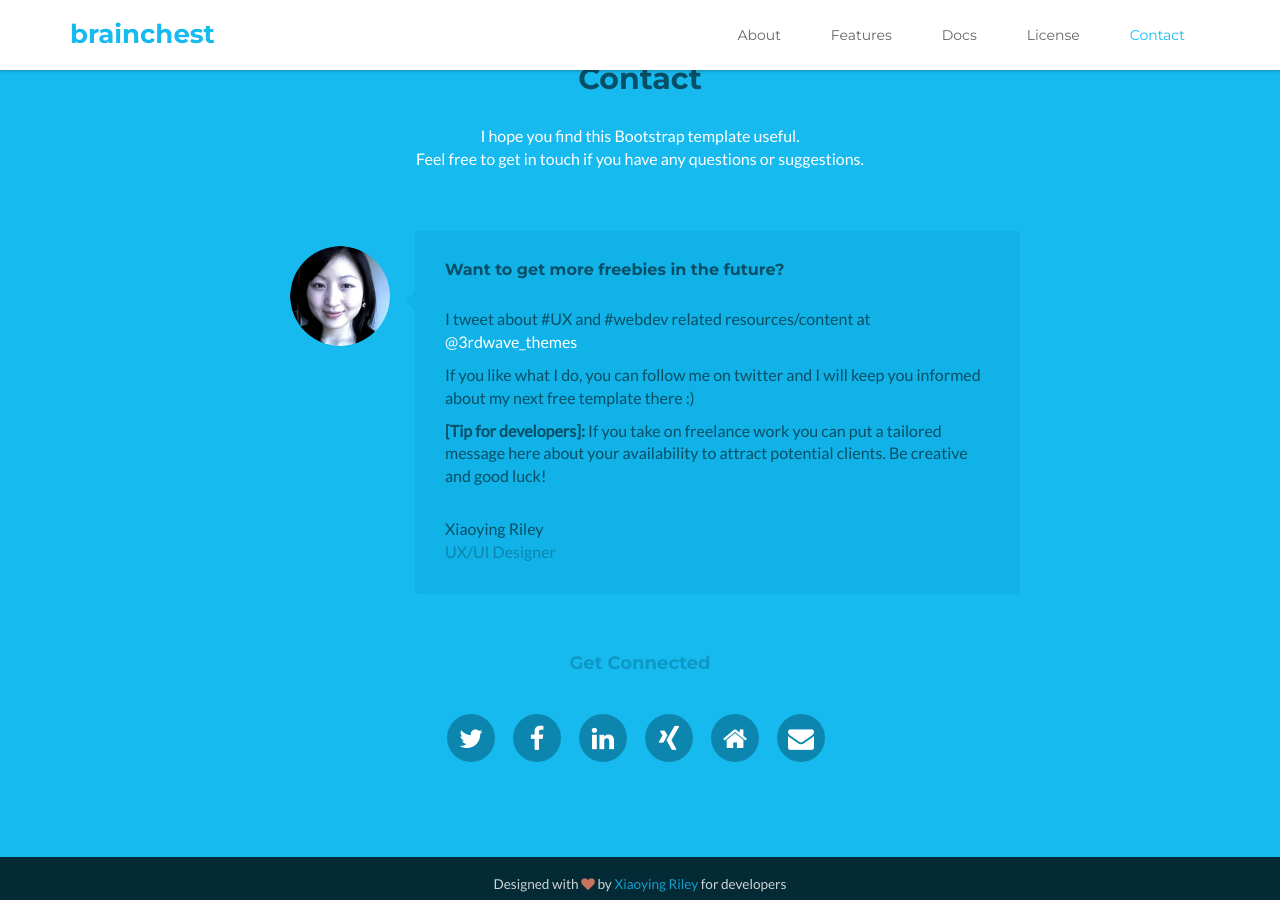
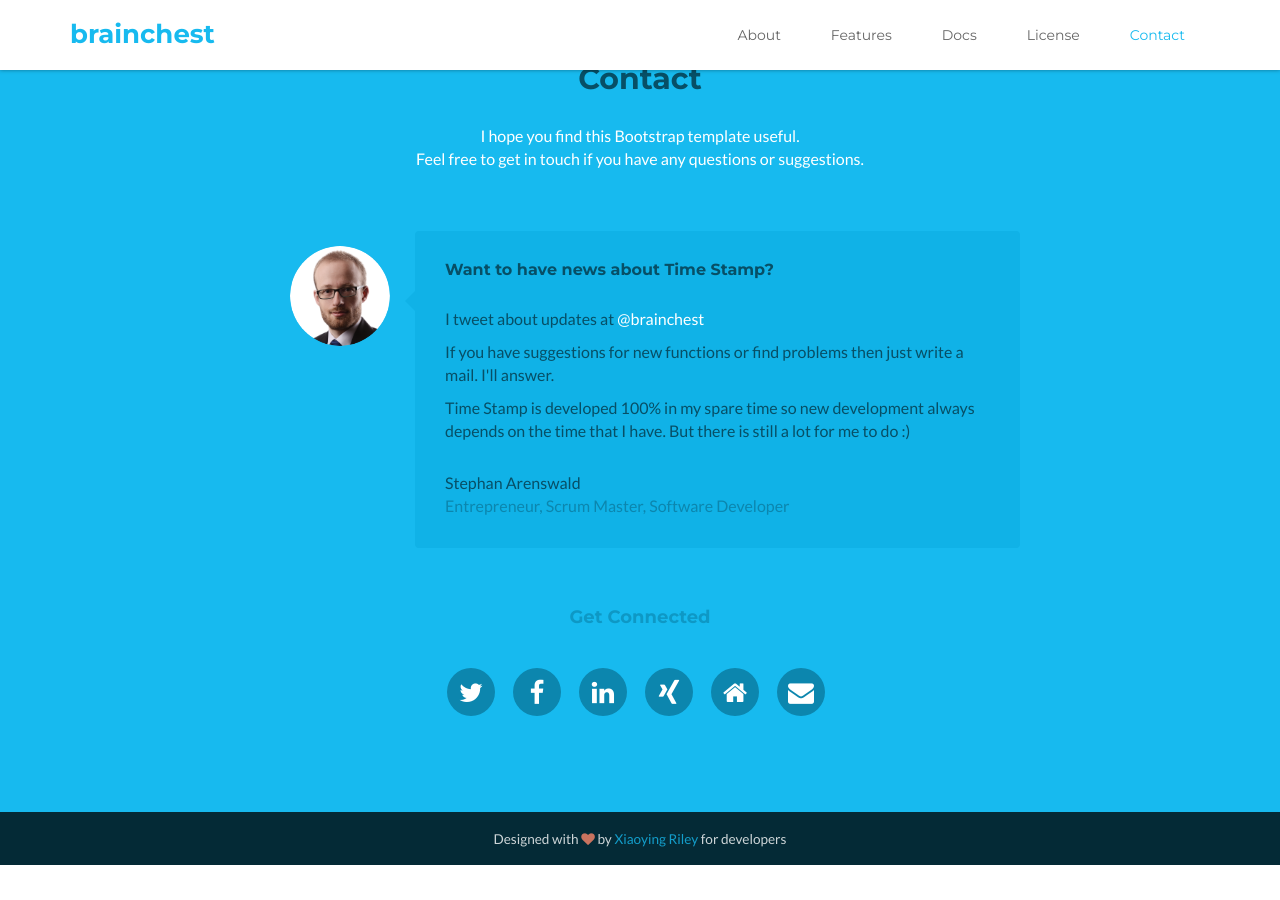
Before and after one commit to brainchest/brainchest-web, a Jekyll site: the page built from index.html, in a window 1280 px wide and 900 px high, scrolled down 3276 px. Built offline with Jekyll 4.4.1, drawn with Linux system fonts in a browser that asks for light colours; comment, search, counter and statistics services are not loaded; after the commit the page ends 4141 px from its top, so only the background shows below that.

Commit message:
Updated contact text

```diff
--- a/_includes/contact.html
+++ b/_includes/contact.html
@@ -6,17 +6,17 @@
                 <p class="intro  text-center">I hope you find this Bootstrap template useful. <br />Feel free to get in touch if you have any questions or suggestions.</p>
                 <div class="author-message">
                     <div class="profile">
-                      <img class="img-responsive" src="{{ site.baseurl }}public/images/profile.png" alt="" />
+                      <img class="img-responsive" src="{{ site.baseurl }}assets/profile.png" alt="" />
                     </div><!--//profile-->
                     <div class="speech-bubble">
-                        <h3 class="sub-title">Want to get more freebies in the future?</h3>
-                        <p>I tweet about #UX and #webdev related resources/content at <a href="https://twitter.com/3rdwave_themes" target="_blank">@3rdwave_themes</a>
-                        <p>If you like what I do, you can follow me on twitter and I will keep you informed about my next free template there :)</p>
-                        <p><strong>[Tip for developers]:</strong> If you take on freelance work you can put a tailored message here about your availability to attract potential clients. Be creative and good luck!</p>
+                        <h3 class="sub-title">Want to have news about Time Stamp?</h3>
+                        <p>I tweet about updates at <a href="https://twitter.com/brainchest" target="_blank">@brainchest</a>
+                        <p>If you have suggestions for new functions or find problems then just write a mail. I'll answer.</p>
+                        <p>Time Stamp is developed 100% in my spare time so new development always depends on the time that I have. But there is still a lot for me to do :)</p>
                         <div class="source">
-                            <span class="name"><a href="https://twitter.com/3rdwave_themes" target="_blank">Xiaoying Riley</a></span>
+                            <span class="name"><a href="https://twitter.com/brainchest" target="_blank">Stephan Arenswald</a></span>
                             <br />
-                            <span class="title">UX/UI Designer</span>
+                            <span class="title">Entrepreneur, Scrum Master, Software Developer</span>
                         </div><!--//source-->
                     </div><!--//speech-bubble-->
                 </div><!--//author-message-->
```
Also changed, not shown: assets/profile.png (added).
